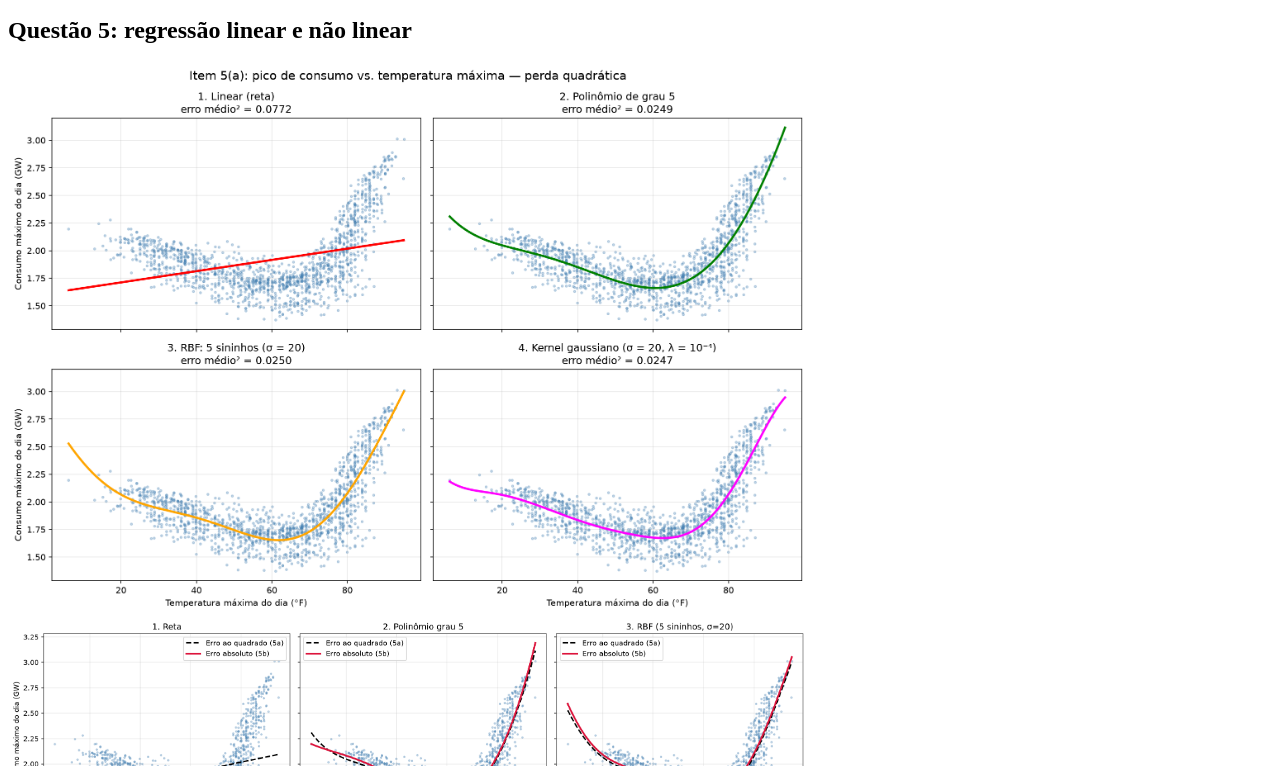
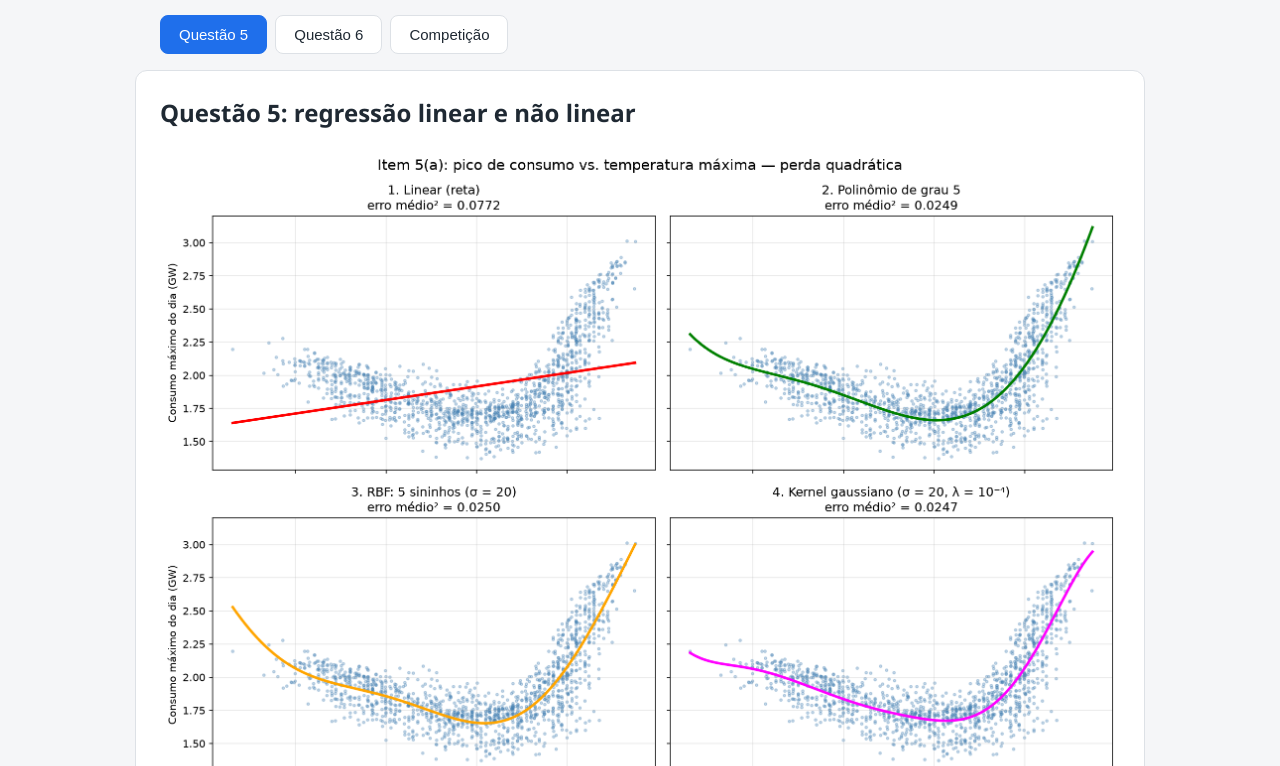
Before and after one commit to saidguimaraes12/mestrado-tesme, a plain HTML site: page apresentacao/index.html in a window 1280 px wide. Shown: the part 138-904 px from the top of the page. Drawn offline with Linux system fonts and the light colour scheme.

Commit message:
Adiciona estilo visual à página

```diff
--- a/apresentacao/index.html
+++ b/apresentacao/index.html
@@ -3,6 +3,7 @@
 <head>
   <meta charset="UTF-8">
   <title>Previsão de consumo de energia</title>
+    <link rel="stylesheet" href="style.css">
   <script src="script.js" defer></script>
 </head>
 <body>
--- /dev/null
+++ b/apresentacao/style.css
@@ -0,0 +1,84 @@
+/* ---------- Cores usadas na página inteira ---------- */
+:root {
+  --fundo: #f5f6f8;
+  --cartao: #ffffff;
+  --texto: #1f2933;
+  --texto-suave: #5f6b7a;
+  --destaque: #1f6feb;
+  --borda: #dde1e6;
+}
+
+/* ---------- Página ---------- */
+body {
+  margin: 0;
+  padding: 32px 16px;
+  background: var(--fundo);
+  color: var(--texto);
+  font-family: "Segoe UI", system-ui, sans-serif;
+  line-height: 1.5;
+}
+
+/* Tudo fica numa coluna central, com largura máxima */
+h1, body > p, nav, .painel {
+  max-width: 960px;
+  margin-left: auto;
+  margin-right: auto;
+}
+
+h1 {
+  margin-bottom: 4px;
+}
+
+body > p {
+  margin-top: 0;
+  color: var(--texto-suave);
+}
+
+/* ---------- Abas ---------- */
+nav {
+  display: flex;
+  gap: 8px;
+  margin-top: 24px;
+  margin-bottom: 16px;
+}
+
+.aba {
+  padding: 10px 18px;
+  border: 1px solid var(--borda);
+  border-radius: 8px;
+  background: var(--cartao);
+  color: var(--texto);
+  font-size: 15px;
+  cursor: pointer;
+}
+
+.aba:hover {
+  border-color: var(--destaque);
+}
+
+/* A aba que está aberta fica azul */
+.aba.ativa {
+  background: var(--destaque);
+  border-color: var(--destaque);
+  color: #ffffff;
+}
+
+/* ---------- Seções (cartões brancos) ---------- */
+.painel {
+  background: var(--cartao);
+  border: 1px solid var(--borda);
+  border-radius: 12px;
+  padding: 24px;
+}
+
+.painel h2 {
+  margin-top: 0;
+}
+
+/* Imagens se ajustam à largura do cartão */
+.painel img {
+  display: block;
+  width: 100%;
+  height: auto;
+  margin: 16px 0;
+}
```
